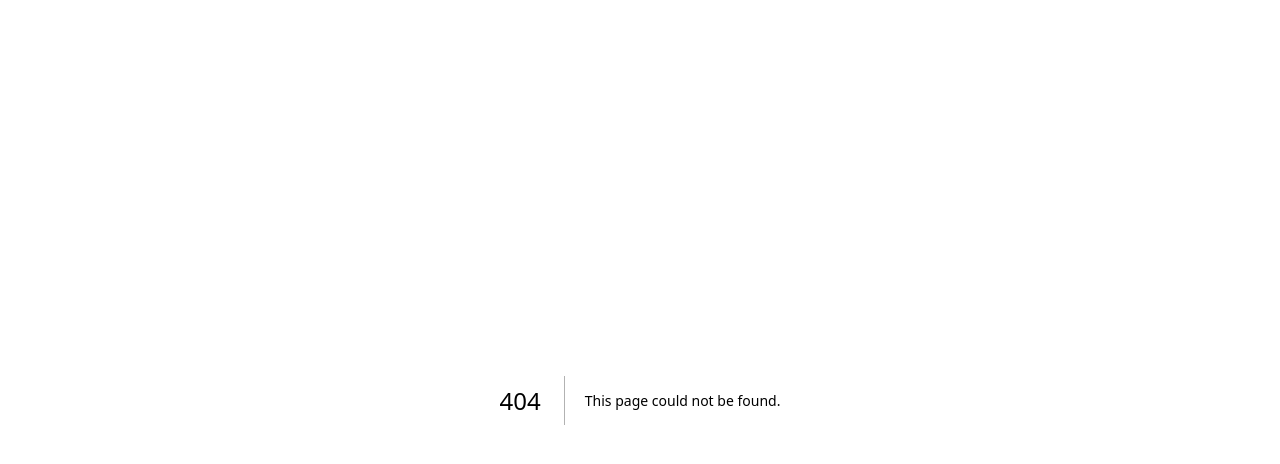
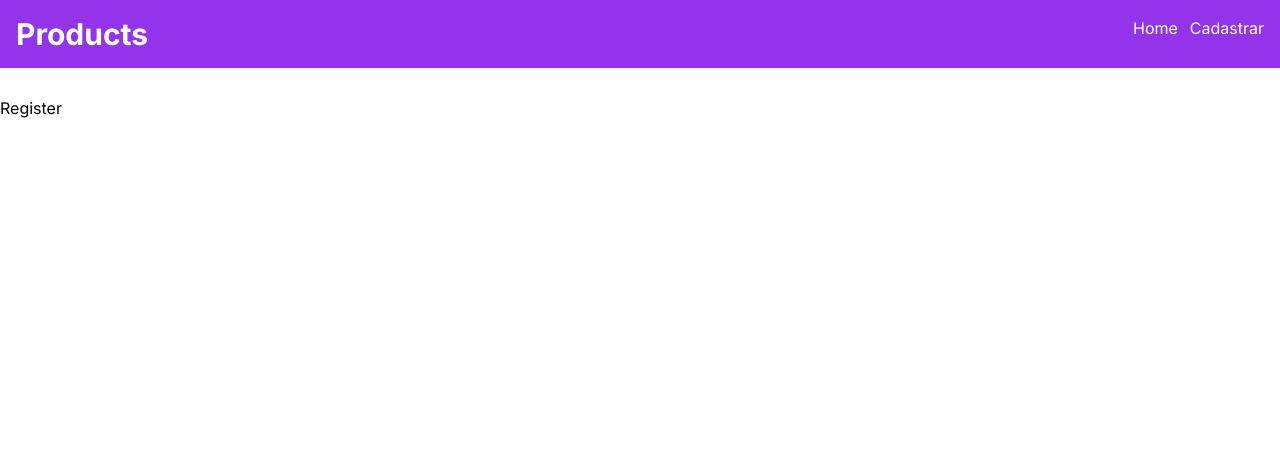
Before and after one commit to brunofelipehp/products-node, a Next.js app in the folder front/: page /register in a window 1280 px wide. Before the commit this address had no page. Shown: the top 464 px of the page. Built offline with nearby package versions, Linux system fonts and the light colour scheme.

Commit message:
creating the products page

```diff
--- a/front/src/app/layout.tsx
+++ b/front/src/app/layout.tsx
@@ -1,22 +1,26 @@
-import type { Metadata } from 'next'
-import { Inter } from 'next/font/google'
-import './globals.css'
+import type { Metadata } from "next";
+import { Inter } from "next/font/google";
+import "./globals.css";
+import Navbar from "@/components/Navbar";
 
-const inter = Inter({ subsets: ['latin'] })
+const inter = Inter({ subsets: ["latin"] });
 
 export const metadata: Metadata = {
-  title: 'Create Next App',
-  description: 'Generated by create next app',
-}
+  title: "Create Next App",
+  description: "Generated by create next app",
+};
 
 export default function RootLayout({
   children,
 }: {
-  children: React.ReactNode
+  children: React.ReactNode;
 }) {
   return (
     <html lang="en">
-      <body className={inter.className}>{children}</body>
+      <body className={inter.className}>
+        <Navbar />
+        {children}
+      </body>
     </html>
-  )
+  );
 }
--- a/front/src/app/page.tsx
+++ b/front/src/app/page.tsx
@@ -1,9 +1,9 @@
 import Products from "@/components/Products";
-import Image from "next/image";
+import Link from "next/link";
 
 export default function Home() {
   return (
-    <main className="flex min-h-screen flex-col items-center justify-between ">
+    <main className="flex min-h-screen flex-col items-center justify-between w-full ">
       <Products />
     </main>
   );
--- /dev/null
+++ b/front/src/app/register/page.tsx
@@ -0,0 +1,7 @@
+export default function Register() {
+  return (
+    <div>
+      <h1>Register</h1>
+    </div>
+  );
+}
--- /dev/null
+++ b/front/src/components/Navbar.tsx
@@ -0,0 +1,23 @@
+import Link from "next/link";
+
+export default function Navbar() {
+  return (
+    <header>
+      <nav className="w-full bg-purple-600 text-white p-4 mb-7 flex justify-between">
+        <span className="text-3xl font-bold">Products</span>
+        <ul className="flex gap-3">
+          <li>
+            <Link href="/" className="">
+              Home
+            </Link>
+          </li>
+          <li>
+            <Link href="/register" className="">
+              Cadastrar
+            </Link>
+          </li>
+        </ul>
+      </nav>
+    </header>
+  );
+}
--- a/front/src/components/Product.tsx
+++ b/front/src/components/Product.tsx
@@ -1,19 +1,36 @@
-export default function Product() {
-  function getProducts() {}
+interface ProductsProps {
+  id: string;
+  name: string;
+  description: string;
+  price: number;
+  color: string;
+}
+
+async function getProducts() {
+  const res = await fetch(`http://localhost:3333/product`);
+
+  return res.json();
+}
+
+export default async function Product() {
+  const products = await getProducts();
+
   return (
-    <div className="grid justify-center content-center">
-      <div className="grid justify-center p-6 m-7 gap-5  border-2 border-blue-900 rounded-lg">
-        <h2>Notebook</h2>
-        <div className="flex justify-center gap-16">
-          <p className="w-96">
-            Lorem ipsum dolor sit amet consectetur adipisicing elit. Provident
-            reprehenderit amet unde quas, voluptatibus nam dolorem quos dolores
-            sequi nulla assumenda eum? Deserunt quisquam quo dolorem et
-            molestias est natus.
-          </p>
-          <span>R$ 2500,00</span>
+    <div className="grid  w-full ">
+      {products.map((product: ProductsProps) => (
+        <div
+          key={product.id}
+          className="grid justify-center w-full h-23 p-4 m-4 gap-5  border-2 border-purple-600 rounded-lg"
+        >
+          <h2 className="border-b border-purple-600 text-2xl font-medium">
+            {product.name}
+          </h2>
+          <div className="flex justify-center gap-16">
+            <p className="w-96">{product.description}</p>
+            <span>{product.price}</span>
+          </div>
         </div>
-      </div>
+      ))}
     </div>
   );
 }
--- a/front/src/components/Products.tsx
+++ b/front/src/components/Products.tsx
@@ -2,7 +2,7 @@ import Product from "./Product";
 
 export default function Products() {
   return (
-    <div>
+    <div className="w-1/4">
       <Product />
     </div>
   );
```
